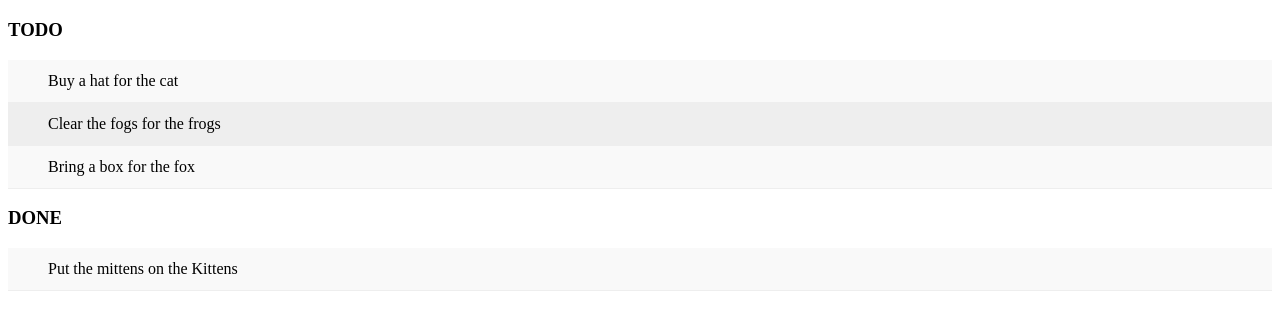
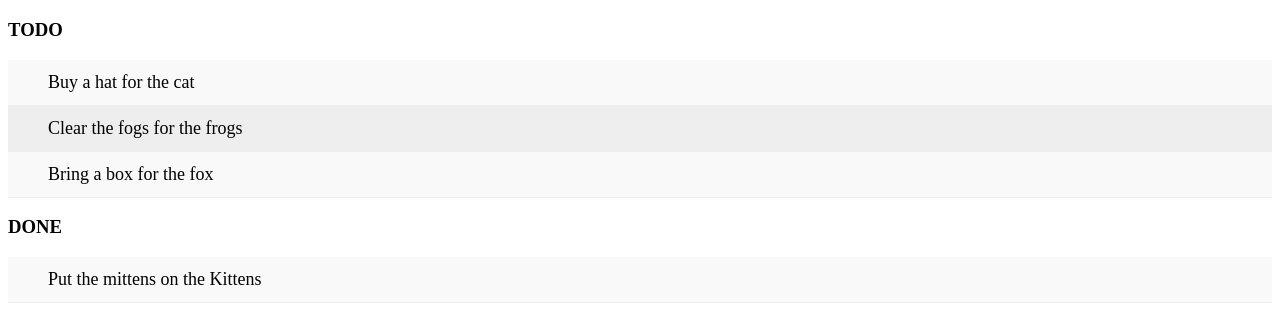
Before and after one commit to AdrianCRamos08/todo-list, a plain HTML site: page Index.html in a window 1280 px wide. Shown: the part 61-384 px from the top of the page. Drawn offline with Linux system fonts and the light colour scheme.

Commit message:
Make the list items unselectable

```diff
--- a/Index.html
+++ b/Index.html
@@ -20,7 +20,12 @@
             position: relative;
             padding: 12px 8px 12px 40px;
             background: #eee;
+            font-size: 18px;
             transition: 0.2s;
+            -webkit-user-select: none;
+            -moz-user-select: none;
+            -ms-user-select: none;
+            user-select: none;
         }
         ul li:nth-child(odd){
             background: #f9f9f9;
```
